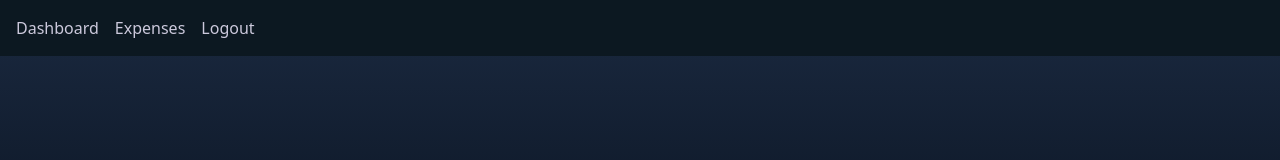
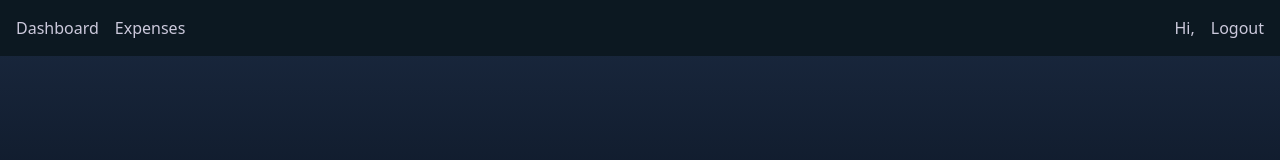
Before and after one commit to Sreesanth-01/smart_expense_tracker-frontend, a React (Vite) app: page / in a window 1280 px wide. Shown: the top 160 px of the page. Built offline with nearby package versions, Linux system fonts and the light colour scheme; sample sign-in values are in the browser's storage.

Commit message:
refactor: Navbar with user email

```diff
--- a/src/components/layout/Navbar.jsx
+++ b/src/components/layout/Navbar.jsx
@@ -3,25 +3,34 @@ import {Link} from 'react-router-dom'
 import AuthContext from '../../context/AuthContext'
 
 const Navbar = () => {
-  const {isAuthenticated, logout} = useContext(AuthContext);
+  const {isAuthenticated, userEmail, logout} = useContext(AuthContext);
 
   return (
-    <nav className='flex w-full gap-4 p-4 bg-[#0C1821] text-[#CCC9DC]'>
-      {isAuthenticated ? (
-        <div className='flex gap-4'>
-          <Link to="/dashboard">Dashboard</Link>
-          <Link to="/expenses">Expenses</Link>
-          <button onClick={logout}>Logout</button>
-        </div>
-      ):
-      (
+    <nav className='flex w-full justify-between p-4 bg-[#0C1821] text-[#CCC9DC]'>
+      <div>
+        {isAuthenticated && (
+            <div className=' flex gap-4'>
+              <Link to="/dashboard" className='hover:text-white-500'>Dashboard</Link>
+              <Link to="/expenses" className='hover:text-white-500'>Expenses</Link>
+            </div>
 
-      <div className='flex gap-4 ml-auto'>
-        <Link to="/login">Login</Link>
+        )}
+      </div>
 
-        <Link to="/register">Register</Link>
+      <div className='flex gap-4 items-center'>
+        {!isAuthenticated ? (
+          <>
+            <Link to="/login" className='hover:text-white-500'>Login</Link>
+            <Link to="/register" className='hover:text-white-500'>Register</Link>
+          </>
+        ) : (
+          <>
+            <span>Hi, {userEmail}</span>
+            <button onClick={logout}>Logout</button>
+          </>
+        )}
       </div>
-      )}
+
     </nav>
   )
 }
--- a/src/context/AuthContext.jsx
+++ b/src/context/AuthContext.jsx
@@ -1,25 +1,34 @@
-import { createContext, useContext, useState } from "react";
+import { createContext, useContext, useEffect, useState } from "react";
 import { Navigate } from "react-router-dom";
 
 const AuthContext = createContext();
 
 export const AuthProvider = ({children}) =>{
-    const [isAuthenticated,setIsAuthenticated] = useState(!!localStorage.getItem("token"));
+    const [isAuthenticated, setIsAuthenticated] = useState(!!localStorage.getItem("token"));
+    const [userEmail, setUserEmail] = useState("");
+
+    // useEffect(() =>{
+    //     const email = localStorage.getItem("email");
+    // })
 
 
-    const login = (token) =>{
+    const login = (token,email) =>{
         localStorage.setItem("token",token);
+        localStorage.setItem("email",email);
+        console.log(email);
         setIsAuthenticated(true);
+        setUserEmail(email);
     }
 
     const logout = () =>{
         localStorage.removeItem("token");
         setIsAuthenticated(false);
+        setUserEmail("");
         <Navigate to="/pages/login" />
     }
 
     return(
-        <AuthContext.Provider value={{isAuthenticated,login,logout}}>
+        <AuthContext.Provider value={{isAuthenticated,login,logout,userEmail}}>
             {children}
         </AuthContext.Provider>
     )
--- a/src/pages/Login.jsx
+++ b/src/pages/Login.jsx
@@ -24,7 +24,7 @@ const Login = () => {
     try {
       const res = await loginUser({email,password});
 
-      login(res.data.token);
+      login(res.data.token, email);
 
       navigate("/dashboard");
 
```
